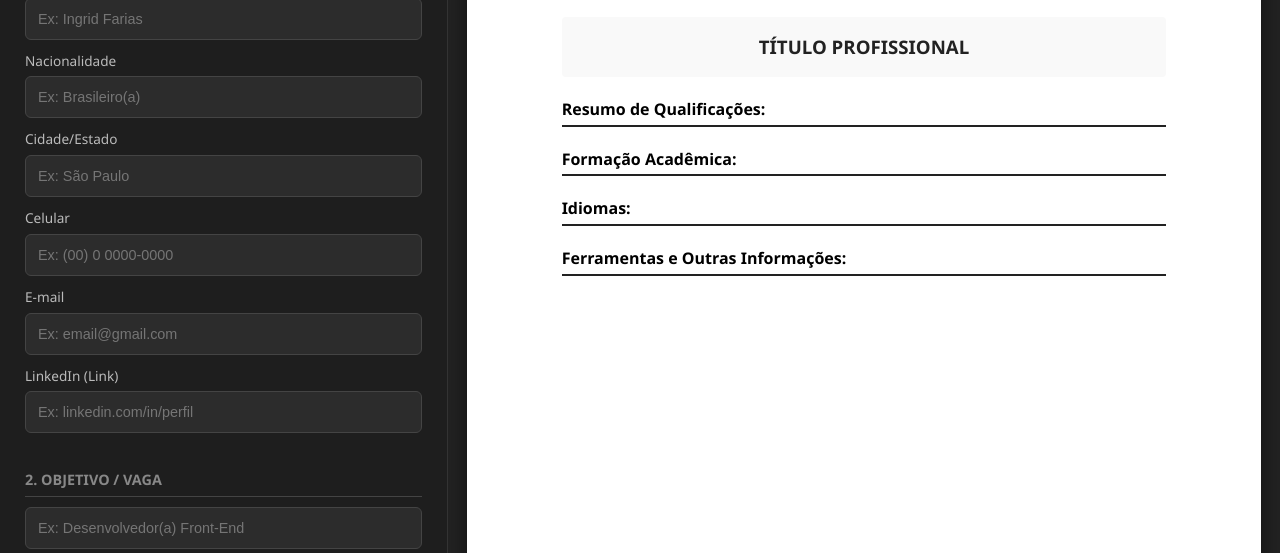
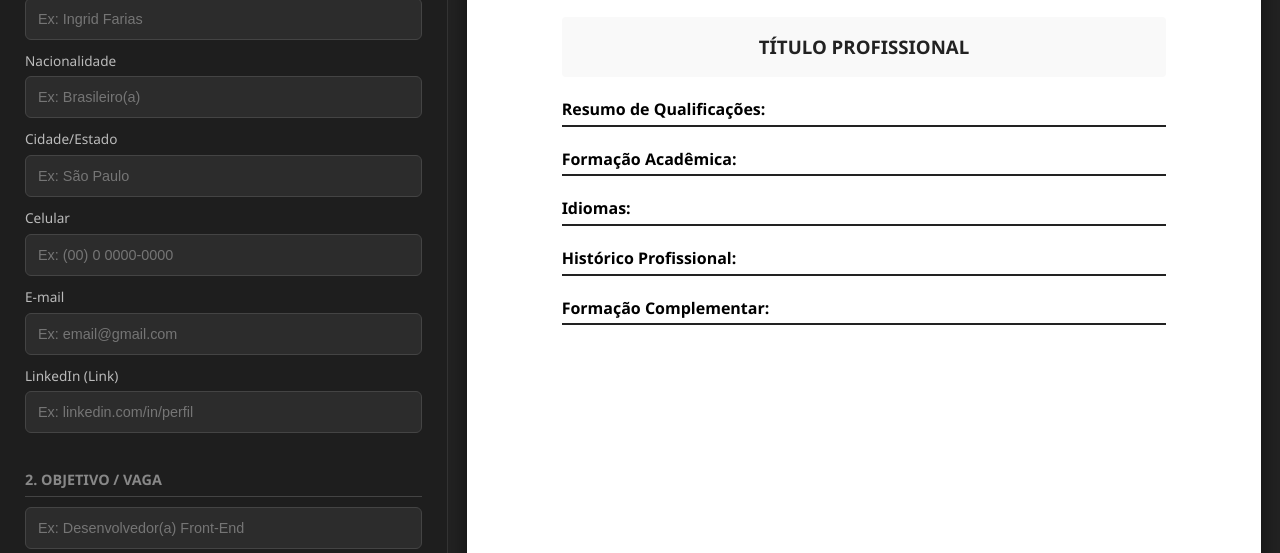
Before and after one commit to ingridalvesfarias/gerador-curriculo, a plain HTML site: page index.html in a window 1280 px wide. Shown: the part 247-800 px from the top of the page. Drawn offline with Linux system fonts and the light colour scheme.

Commit message:
atualizações

```diff
--- a/index.html
+++ b/index.html
@@ -107,7 +107,12 @@
                             </section>
 
                             <section class="content-section">
-                                <h3 class="section-title">Ferramentas e Outras Informações:</h3>
+                                <h3 class="section-title">Histórico Profissional:</h3>
+                                <ul id="displayAdditionalList" class="list-style"></ul>
+                            </section>
+
+                            <section class="content-section">
+                                <h3 class="section-title">Formação Complementar:</h3>
                                 <ul id="displayAdditionalList" class="list-style"></ul>
                             </section>
                         </div>
```
